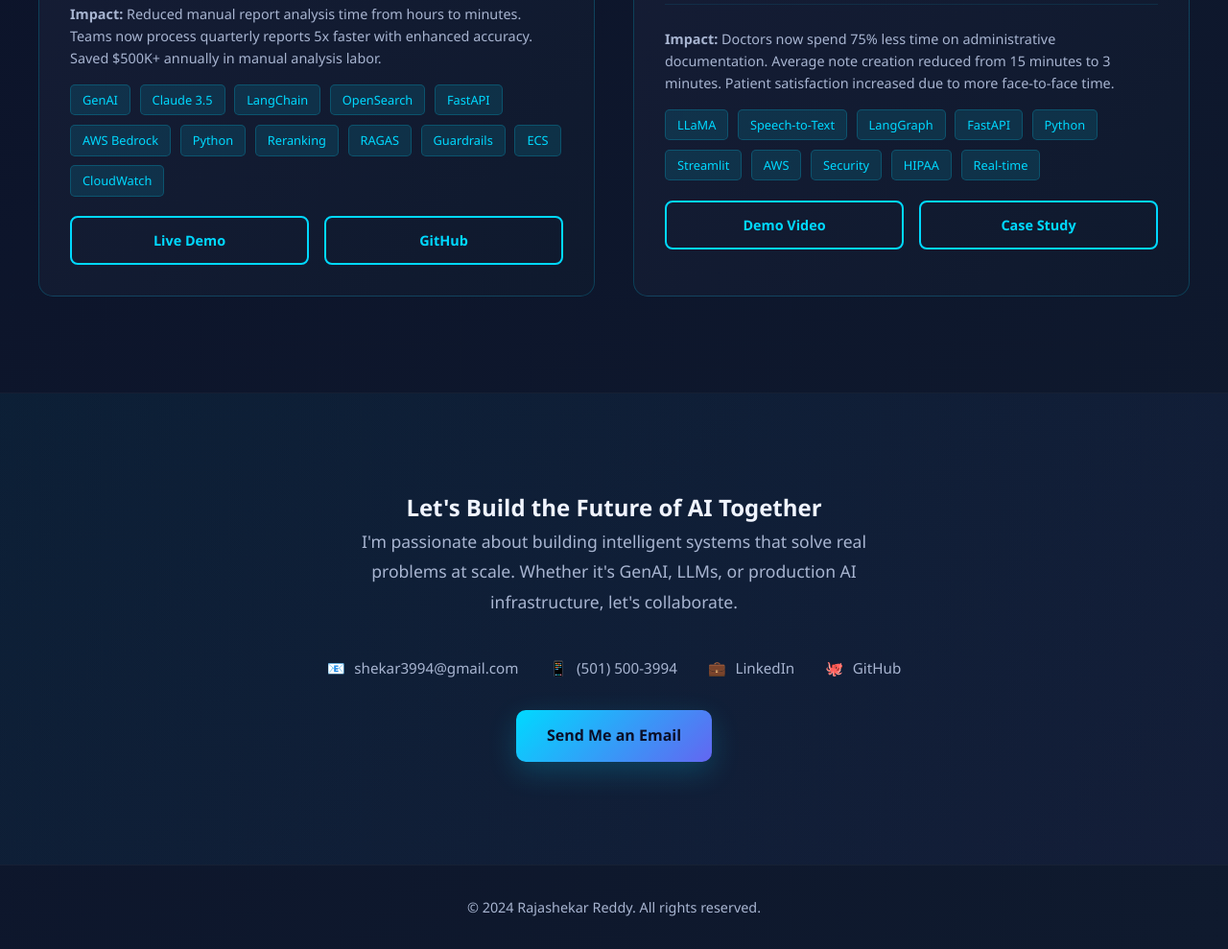
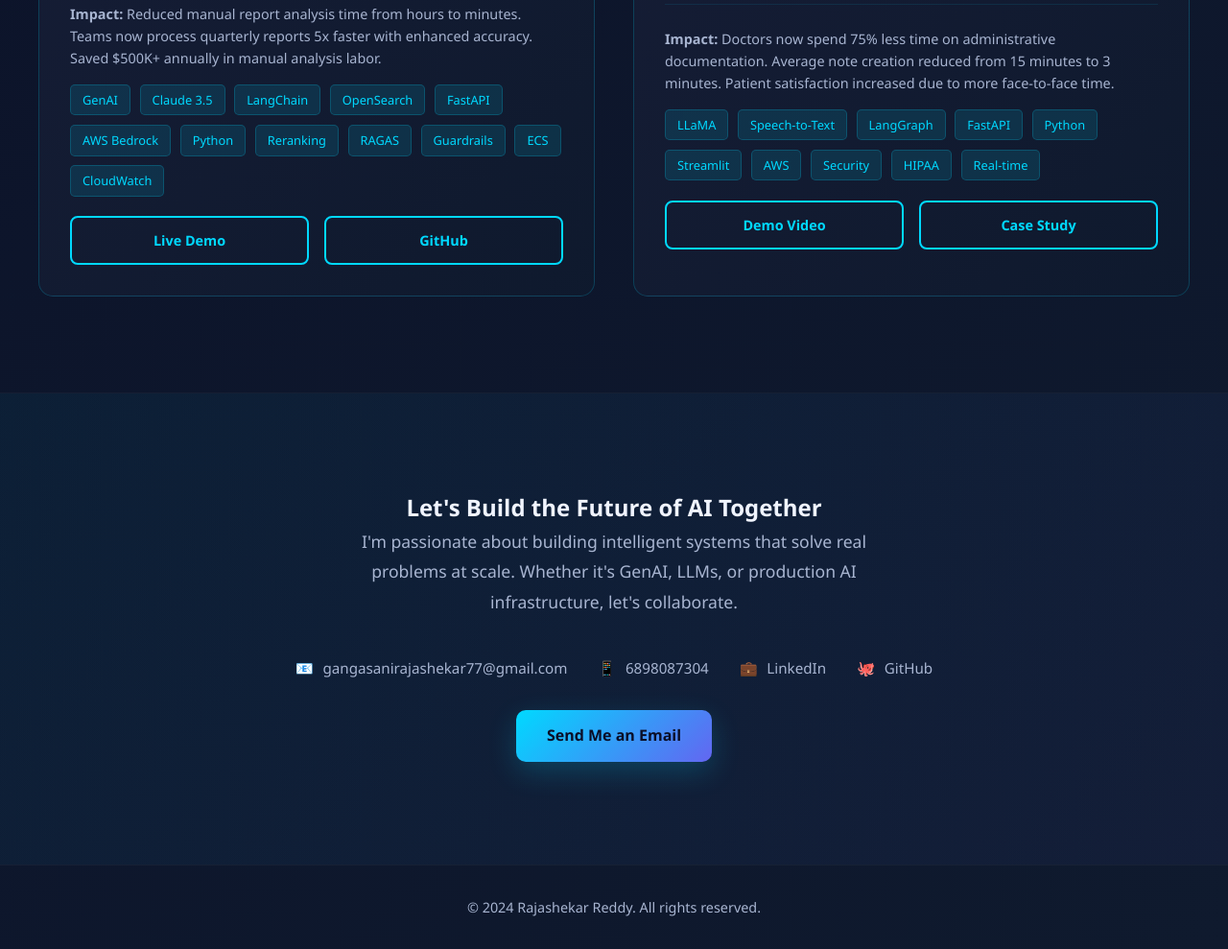
Before and after one commit to RajReddyGangasani/Ptflo, a plain HTML site: page rajashekar-portfolio.html in a window 1280 px wide. Shown: the part 2475-3464 px from the top of the page at 96% size. Drawn offline with Linux system fonts and the light colour scheme.

Commit message:
Update contact information in portfolio HTML
contact info updated to tf

```diff
--- a/rajashekar-portfolio.html
+++ b/rajashekar-portfolio.html
@@ -768,13 +768,13 @@
                 Whether it's GenAI, LLMs, or production AI infrastructure, let's collaborate.
             </p>
             <div class="contact-methods">
-                <a href="mailto:shekar3994@gmail.com" class="contact-method">
-                    <span>📧</span> shekar3994@gmail.com
+                <a href="mailto:gangasanirajashekar77@gmail.com" class="contact-method">
+                    <span>📧</span> gangasanirajashekar77@gmail.com
                 </a>
-                <a href="tel:+15015003994" class="contact-method">
-                    <span>📱</span> (501) 500-3994
+                <a href="tel:+16898087304" class="contact-method">
+                    <span>📱</span> 6898087304
                 </a>
-                <a href="https://www.linkedin.com/in/rajashekar150/" class="contact-method">
+                <a href="https://www.linkedin.com/in/rajashekar-gangasani-924b31180?utm_source=share_via&utm_content=profile&utm_medium=member_ios" class="contact-method">
                     <span>💼</span> LinkedIn
                 </a>
                 <a href="https://github.com/RajReddyGangasani" class="contact-method">
```
